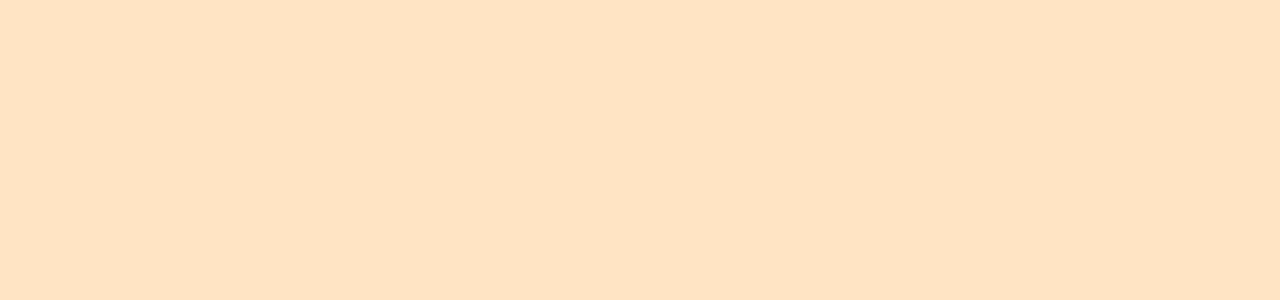
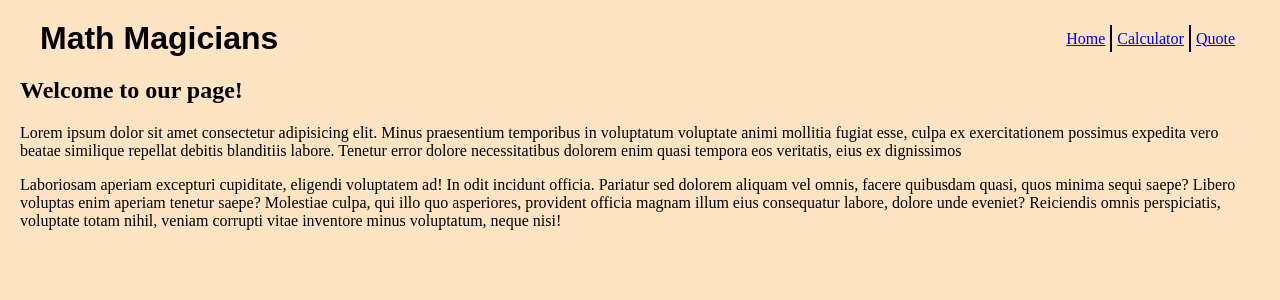
Before and after one commit to MesakDuduCoder/math-magicians, a React (Create React App) app: page / in a window 1280 px wide. Before the commit this address had no page. Shown: the top 300 px of the page. Built offline with nearby package versions, Linux system fonts and the light colour scheme.

Commit message:
update routes

```diff
--- a/package.json
+++ b/package.json
@@ -1,5 +1,4 @@
 {
-  "homepage": "https://mesakduducoder.github.io/math-magicians/",
   "name": "math-magicians",
   "version": "0.1.0",
   "private": true,
@@ -15,8 +14,6 @@
     "web-vitals": "^2.1.4"
   },
   "scripts": {
-    "predeploy": "npm run build",
-    "deploy": "gh-pages -d build",
     "start": "react-scripts start",
     "build": "react-scripts build",
     "test": "react-scripts test",
--- a/src/App.js
+++ b/src/App.js
@@ -16,7 +16,7 @@ function App() {
       <div className="app">
         <Routes>
           <Route
-            path="math-magicians/"
+            path="/"
             element={(
               <>
                 <Header />
--- a/src/components/Header.js
+++ b/src/components/Header.js
@@ -7,7 +7,7 @@ function Header() {
     <div className="header">
       <h1>Math Magicians</h1>
       <nav>
-        <Link className="links" to="/math-magicians">Home</Link>
+        <Link className="links" to="/">Home</Link>
         <Link className="links center" to="/calculator">Calculator</Link>
         <Link className="links" to="/quote">Quote</Link>
       </nav>
```
